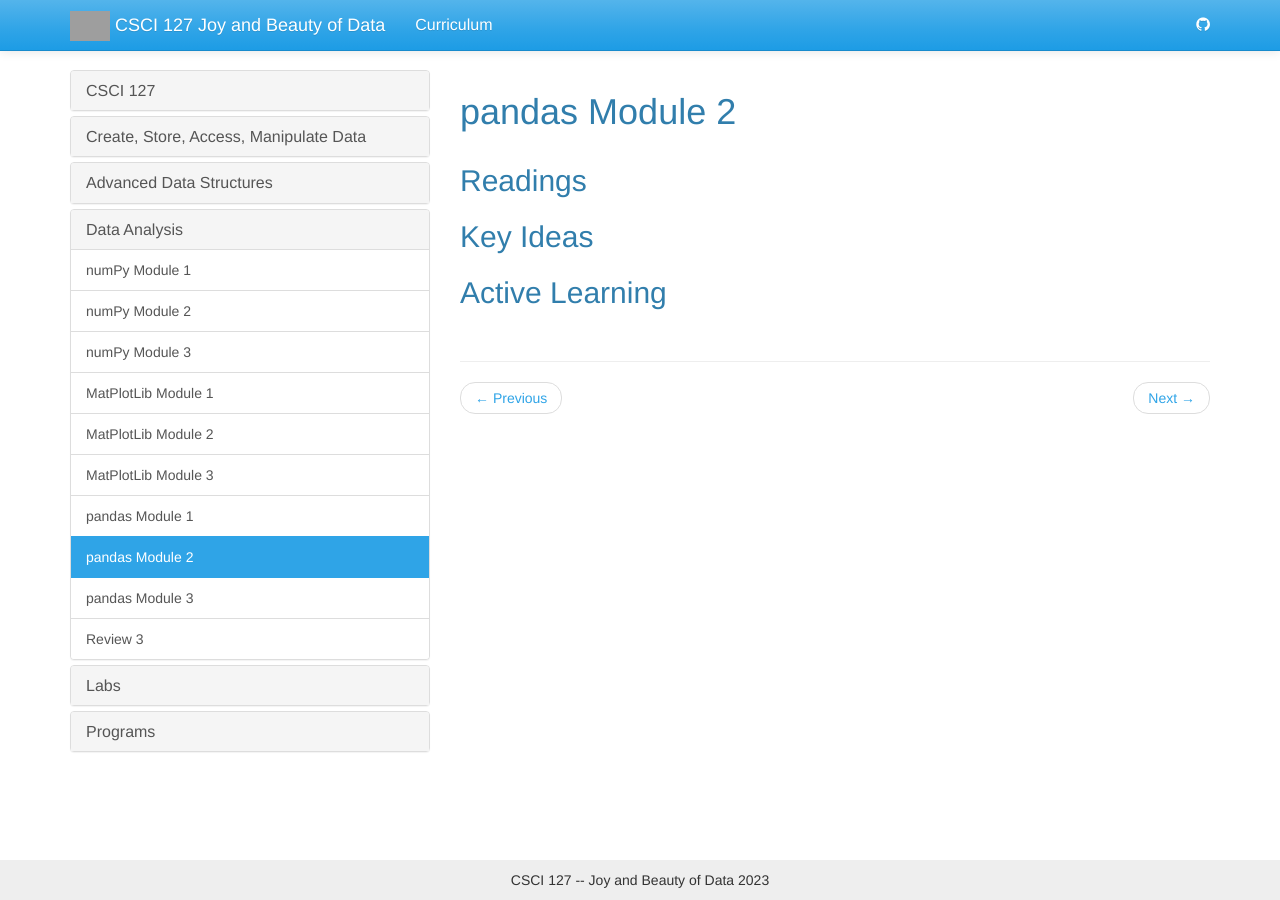
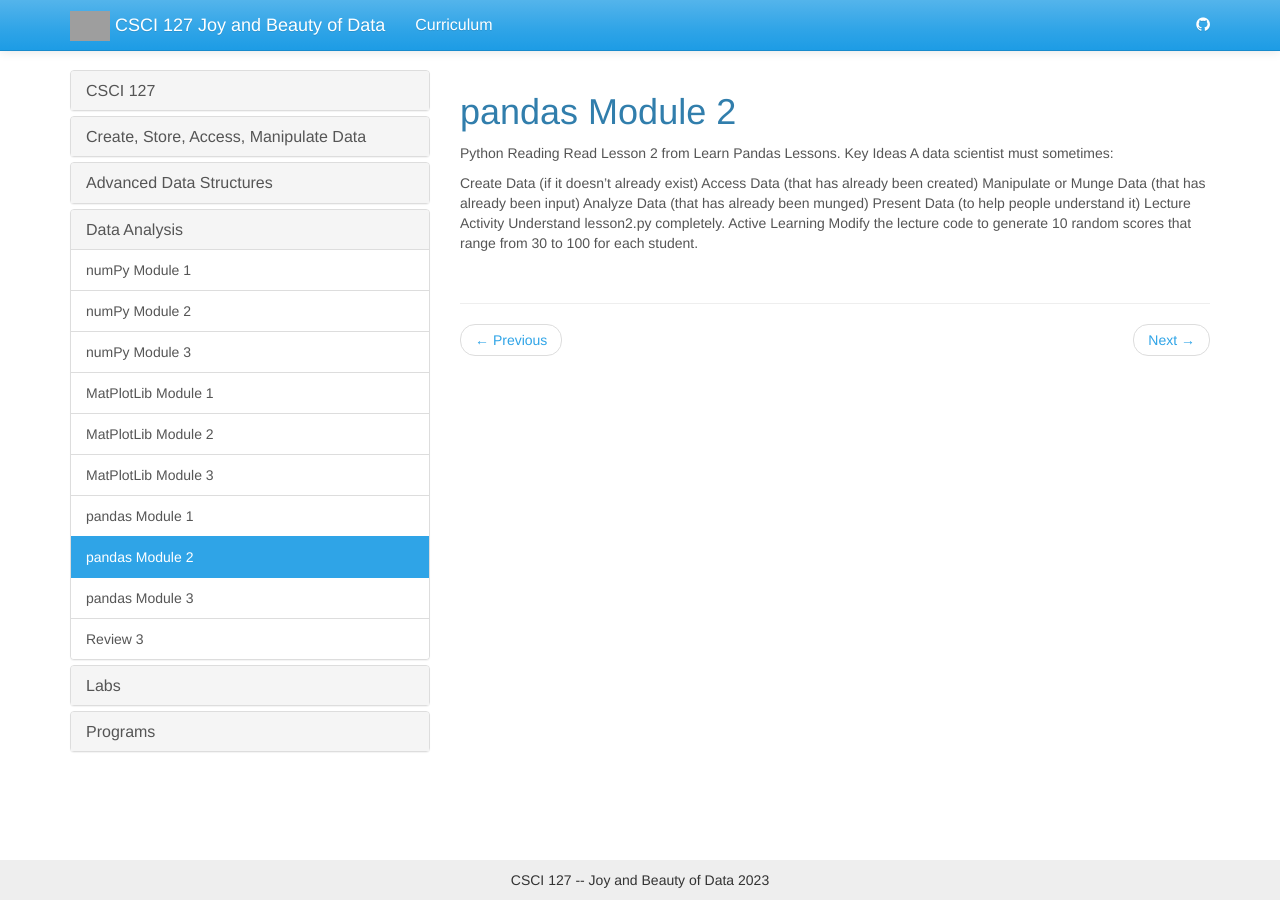
Before and after one commit to jake-chipps/csci127, a Jekyll site: the page built from _docs/lessons/6-3.md, in a window 1280 px wide. Built offline with Jekyll 4.4.1, drawn with Linux system fonts in a browser that asks for light colours; grey boxes are pictures that could not be loaded.

Commit message:
Add stuff

```diff
--- a/_docs/lessons/6-3.md
+++ b/_docs/lessons/6-3.md
@@ -3,10 +3,17 @@ title: pandas Module 2
 permalink: /docs/6-3/
 ---
 
-## Readings
+Python Reading
+Read Lesson 2 from Learn Pandas Lessons.
+Key Ideas
+A data scientist must sometimes:
 
-
-## Key Ideas
-
-
-## Active Learning
+Create Data (if it doesn't already exist)
+Access Data (that has already been created)
+Manipulate or Munge Data (that has already been input)
+Analyze Data (that has already been munged)
+Present Data (to help people understand it)
+Lecture Activity
+Understand lesson2.py completely.
+Active Learning
+Modify the lecture code to generate 10 random scores that range from 30 to 100 for each student.
```
Also changed, not shown: _docs/lessons/6-2.md (+14 -2 lines), _docs/lessons/6-4.md (+8 -7 lines), _docs/lessons/review3.md (+21 -0 lines), 3 other files.
